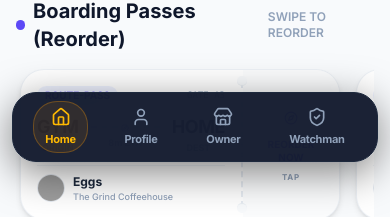
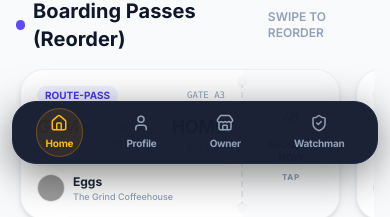
Before and after one commit to yashwanth29-web/takeaway-app, a React (Vite) app: page / in a window 390 px wide. Shown: the part 670-887 px from the top of the page. Built offline with nearby package versions, Linux system fonts and the light colour scheme; grey boxes are pictures that could not be loaded.

Commit message:
fix: Optimize mobile view viewport constraints and element fitting

```diff
--- a/index.html
+++ b/index.html
@@ -3,7 +3,7 @@
   <head>
     <meta charset="UTF-8" />
     <link rel="icon" type="image/svg+xml" href="/vite.svg" />
-    <meta name="viewport" content="width=device-width, initial-scale=1.0" />
+    <meta name="viewport" content="width=device-width, initial-scale=1.0, maximum-scale=1.0, user-scalable=no, viewport-fit=cover" />
     <link rel="preconnect" href="https://fonts.googleapis.com">
     <link rel="preconnect" href="https://fonts.gstatic.com" crossorigin>
     <link href="https://fonts.googleapis.com/css2?family=Inter:wght@300;400;500;600;700&display=swap" rel="stylesheet">
--- a/src/components/Navigation/GlobalNavbar.jsx
+++ b/src/components/Navigation/GlobalNavbar.jsx
@@ -7,19 +7,18 @@ export default function GlobalNavbar() {
   const location = useRouterLocation()
   const path = location.pathname
 
-  // Hide bottom navbar on checkout page to prevent overlapping the Confirm Order button
   if (path === '/checkout') return null
 
   const navItems = [
-    { label: 'Home', path: '/', icon: <Home size={20} /> },
-    { label: 'Profile', path: '/profile', icon: <User size={20} /> },
-    { label: 'Owner', path: '/owner/dashboard', icon: <Store size={20} /> },
-    { label: 'Watchman', path: '/watchman', icon: <ShieldCheck size={20} /> }
+    { label: 'Home', path: '/', icon: <Home size={18} /> },
+    { label: 'Profile', path: '/profile', icon: <User size={18} /> },
+    { label: 'Owner', path: '/owner/dashboard', icon: <Store size={18} /> },
+    { label: 'Watchman', path: '/watchman', icon: <ShieldCheck size={18} /> }
   ]
 
   return (
-    <div className="fixed bottom-0 left-0 right-0 z-50 pointer-events-none p-3 flex justify-center">
-      <nav className="bg-slate-900/95 backdrop-blur-2xl border border-slate-800 text-white rounded-3xl p-2 shadow-[0_10px_40px_rgba(0,0,0,0.5)] flex items-center justify-around w-full max-w-md pointer-events-auto relative">
+    <div className="fixed bottom-0 left-0 right-0 z-50 pointer-events-none p-2.5 flex justify-center">
+      <nav className="bg-slate-900/95 backdrop-blur-2xl border border-slate-800 text-white rounded-3xl p-1.5 sm:p-2 shadow-[0_10px_40px_rgba(0,0,0,0.5)] flex items-center justify-around w-[calc(100vw-1.5rem)] max-w-md pointer-events-auto relative">
         {navItems.map((item) => {
           const isActive =
             item.path === '/'
@@ -30,7 +29,7 @@ export default function GlobalNavbar() {
             <RouterLink
               key={item.label}
               to={item.path}
-              className={`relative flex flex-col items-center gap-1 py-1.5 px-3 rounded-2xl text-[11px] font-extrabold transition-all duration-200 ${
+              className={`relative flex flex-col items-center gap-1 py-1.5 px-2.5 sm:px-3.5 rounded-2xl text-[10px] sm:text-[11px] font-extrabold transition-all duration-200 ${
                 isActive ? 'text-amber-400' : 'text-slate-400 hover:text-slate-200'
               }`}
             >
--- a/src/index.css
+++ b/src/index.css
@@ -14,6 +14,13 @@
 }
 
 @layer base {
+  html, body, #root {
+    max-width: 100vw;
+    overflow-x: hidden;
+    touch-action: manipulation;
+    -webkit-tap-highlight-color: transparent;
+  }
+
   body {
     @apply bg-slate-50 text-slate-900 font-sans antialiased;
   }
```
